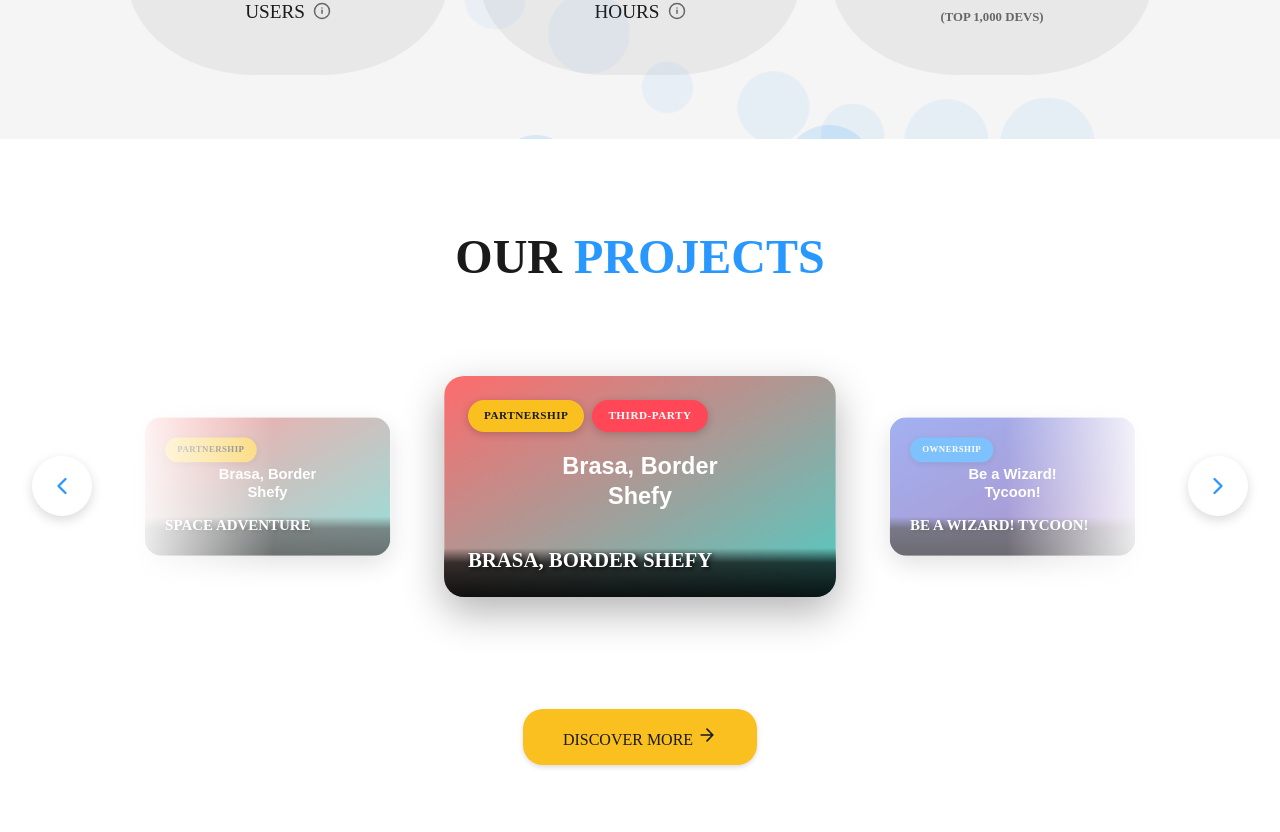
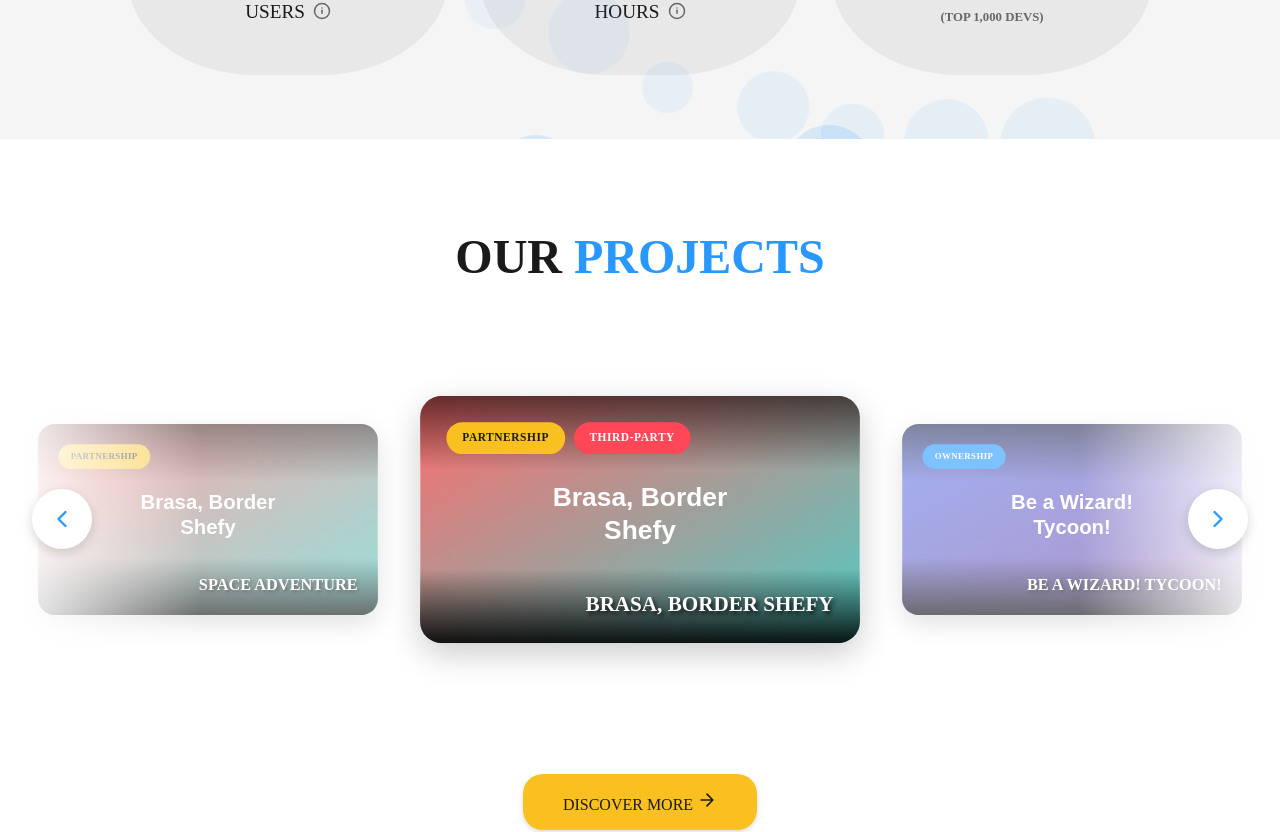
Before and after one commit to Smiling-Axolotl/smiling-axolotl.github.io, a Vue app in the folder smiling-axolotl/: page / in a window 1280 px wide. Shown: the part 1713-2545 px from the top of the page. Built offline with nearby package versions, Linux system fonts and the light colour scheme; a web font is replaced by a local one.

Commit message:
Added animations

```diff
--- a/smiling-axolotl/src/components/ProjectsSection.vue
+++ b/smiling-axolotl/src/components/ProjectsSection.vue
@@ -23,15 +23,16 @@
         <div class="carousel-track-container">
           <div
             class="carousel-track"
+            :style="trackStyle"
             :class="{ 'animating': isAnimating }"
           >
             <div
-              v-for="(project, index) in visibleProjects"
-              :key="`${project.title}-${index}`"
+              v-for="(project, index) in displayProjects"
+              :key="`${index}-${project.title}`"
               class="project-card"
               :class="{
-                'center': index === 1,
-                'side': index !== 1
+                'center': isCenterCard(index),
+                'side': !isCenterCard(index)
               }"
             >
               <div class="project-image-container">
@@ -98,10 +99,12 @@ export default {
   },
   data() {
     return {
-      currentIndex: 0,
+      currentSlide: 0,
       isAnimating: false,
-      slideDirection: '',
-      allProjects: [
+      transitionEnabled: true,
+      cardWidth: 400,
+      cardGap: 32,
+      projects: [
         {
           title: 'Brasa, Border Shefy',
           image: new URL('../assets/projects/project1.svg', import.meta.url).href,
@@ -130,43 +133,94 @@ export default {
       ]
     }
   },
+  mounted() {
+    // Start at the first real slide (after clones)
+    this.currentSlide = this.projects.length;
+    this.updateCardDimensions();
+    window.addEventListener('resize', this.updateCardDimensions);
+  },
+  beforeUnmount() {
+    window.removeEventListener('resize', this.updateCardDimensions);
+  },
   computed: {
-    visibleProjects() {
-      const total = this.allProjects.length;
-      const prev = (this.currentIndex - 1 + total) % total;
-      const curr = this.currentIndex;
-      const next = (this.currentIndex + 1) % total;
+    displayProjects() {
+      // Clone projects at start and end for infinite loop
+      return [...this.projects, ...this.projects, ...this.projects];
+    },
+    trackStyle() {
+      // Calculate the offset to keep the current card centered
+      const offset = this.currentSlide * (this.cardWidth + this.cardGap);
 
-      return [
-        this.allProjects[prev],
-        this.allProjects[curr],
-        this.allProjects[next]
-      ];
+      return {
+        transform: `translateX(calc(-${offset}px - ${this.cardWidth / 2}px))`,
+        transition: this.transitionEnabled ? 'transform 0.6s cubic-bezier(0.68, -0.55, 0.27, 1.55)' : 'none'
+      }
+    },
+    totalProjects() {
+      return this.projects.length;
     }
   },
   methods: {
+    updateCardDimensions() {
+      const width = window.innerWidth;
+      if (width <= 480) {
+        this.cardWidth = 280;
+        this.cardGap = 16; // 1rem
+      } else if (width <= 768) {
+        this.cardWidth = 300;
+        this.cardGap = 24; // 1.5rem
+      } else if (width <= 1024) {
+        this.cardWidth = 350;
+        this.cardGap = 32; // 2rem
+      } else {
+        this.cardWidth = 400;
+        this.cardGap = 32; // 2rem
+      }
+    },
+    isCenterCard(index) {
+      // The center card is the one at currentSlide
+      return index === this.currentSlide;
+    },
     nextSlide() {
       if (this.isAnimating) return;
       this.isAnimating = true;
-      this.slideDirection = 'next';
+      this.transitionEnabled = true;
 
-      this.currentIndex = (this.currentIndex + 1) % this.allProjects.length;
+      this.currentSlide++;
 
       setTimeout(() => {
+        // If we've reached the end of the second set, jump to the start of the first set
+        if (this.currentSlide >= this.totalProjects * 2) {
+          this.transitionEnabled = false;
+          this.currentSlide = this.totalProjects;
+
+          // Re-enable transitions after a brief delay
+          setTimeout(() => {
+            this.transitionEnabled = true;
+          }, 50);
+        }
         this.isAnimating = false;
-        this.slideDirection = '';
       }, 600);
     },
     prevSlide() {
       if (this.isAnimating) return;
       this.isAnimating = true;
-      this.slideDirection = 'prev';
+      this.transitionEnabled = true;
 
-      this.currentIndex = (this.currentIndex - 1 + this.allProjects.length) % this.allProjects.length;
+      this.currentSlide--;
 
       setTimeout(() => {
+        // If we've reached the start of the first set, jump to the end of the second set
+        if (this.currentSlide < this.totalProjects) {
+          this.transitionEnabled = false;
+          this.currentSlide = this.totalProjects * 2 - 1;
+
+          // Re-enable transitions after a brief delay
+          setTimeout(() => {
+            this.transitionEnabled = true;
+          }, 50);
+        }
         this.isAnimating = false;
-        this.slideDirection = '';
       }, 600);
     },
     discoverMore() {
@@ -177,11 +231,37 @@ export default {
 </script>
 
 <style scoped>
+:root {
+  --project-card-width: 400px;
+  --project-card-gap: 2rem;
+}
+
 .projects-section {
   background: white;
   padding: 5rem 0;
   position: relative;
   overflow: hidden;
+}
+
+.projects-section::before,
+.projects-section::after {
+  content: '';
+  position: absolute;
+  top: 0;
+  bottom: 0;
+  width: 200px;
+  z-index: 5;
+  pointer-events: none;
+}
+
+.projects-section::before {
+  left: 0;
+  background: linear-gradient(to right, white 0%, transparent 100%);
+}
+
+.projects-section::after {
+  right: 0;
+  background: linear-gradient(to left, white 0%, transparent 100%);
 }
 
 .projects-container {
@@ -218,53 +298,41 @@ export default {
   padding: 2rem 0;
   position: relative;
   display: flex;
+  align-items: center;
   justify-content: center;
-  align-items: center;
+  height: 350px;
 }
 
 .carousel-track {
   display: flex;
-  gap: 2rem;
+  gap: var(--project-card-gap, 2rem);
   align-items: center;
-  justify-content: center;
-  width: 100%;
-  position: relative;
-}
-
-.carousel-track.animating .project-card {
-  transition: all 0.6s cubic-bezier(0.68, -0.55, 0.27, 1.55);
+  position: absolute;
+  left: 50%;
 }
 
 .project-card {
+  width: var(--project-card-width, 400px);
   flex-shrink: 0;
   cursor: pointer;
-  transition: all 0.4s ease;
-  position: relative;
+  transition: all 0.4s cubic-bezier(0.4, 0, 0.2, 1);
+  transform: scale(0.85);
+  opacity: 0.6;
+}
+
+.project-card.center {
+  transform: scale(1.1);
+  opacity: 1;
+  z-index: 10;
 }
 
 .project-card.side {
-  width: 28%;
+  transform: scale(0.85);
   opacity: 0.6;
-  transform: scale(0.85);
-}
-
-.project-card.center {
-  width: 38%;
-  opacity: 1;
-  transform: scale(1);
-  z-index: 10;
 }
 
 .project-card:hover {
   opacity: 1;
-}
-
-.project-card.center:hover {
-  transform: scale(1.03);
-}
-
-.project-card.side:hover {
-  transform: scale(0.88);
 }
 
 .project-image-container {
@@ -274,10 +342,6 @@ export default {
   border-radius: 20px;
   overflow: hidden;
   box-shadow: 0 10px 30px rgba(0, 0, 0, 0.2);
-}
-
-.project-card.center .project-image-container {
-  box-shadow: 0 15px 40px rgba(0, 0, 0, 0.3);
 }
 
 .project-image {
@@ -298,6 +362,7 @@ export default {
   right: 0;
   bottom: 0;
   padding: 1.5rem;
+  background: linear-gradient(to bottom, rgba(0, 0, 0, 0.6) 0%, rgba(0, 0, 0, 0) 30%, rgba(0, 0, 0, 0) 70%, rgba(0, 0, 0, 0.9) 100%);
   display: flex;
   flex-direction: column;
   justify-content: space-between;
@@ -318,12 +383,6 @@ export default {
   text-transform: uppercase;
   font-weight: bold;
   letter-spacing: 0.5px;
-  box-shadow: 0 2px 8px rgba(0, 0, 0, 0.2);
-}
-
-.project-card.center .project-badge {
-  font-size: 0.7rem;
-  padding: 0.45rem 1rem;
 }
 
 /* Badge color variants */
@@ -349,42 +408,19 @@ export default {
 
 .project-title {
   font-family: 'Dela Gothic One', cursive;
-  font-size: 1.1rem;
+  font-size: 1.2rem;
   color: white;
   text-transform: uppercase;
   text-align: left;
   line-height: 1.2;
   text-shadow: 2px 2px 4px rgba(0, 0, 0, 0.8);
   margin: 0;
-  padding: 1.5rem;
-  padding-top: 0;
-  background: linear-gradient(to top, rgba(0, 0, 0, 0.9) 0%, rgba(0, 0, 0, 0.7) 70%, transparent 100%);
-  margin: -1.5rem;
-  margin-top: auto;
+  align-self: flex-end;
 }
 
-.project-card.center .project-title {
-  font-size: 1.3rem;
-}
-
-/* Gradient overlays for edge cards */
+/* Gradient overlays for edge cards - now handled by ::before and ::after on section */
 .carousel-gradient {
-  position: absolute;
-  top: 0;
-  bottom: 0;
-  width: 150px;
-  pointer-events: none;
-  z-index: 15;
-}
-
-.carousel-gradient-left {
-  left: 0;
-  background: linear-gradient(to right, white 0%, transparent 100%);
-}
-
-.carousel-gradient-right {
-  right: 0;
-  background: linear-gradient(to left, white 0%, transparent 100%);
+  display: none;
 }
 
 .carousel-nav {
@@ -440,31 +476,27 @@ export default {
 
 /* Mobile responsive */
 @media (max-width: 1024px) {
-  .project-card.side {
-    width: 26%;
+  :root {
+    --project-card-width: 350px;
   }
 
   .project-card.center {
-    width: 42%;
-  }
-
-  .carousel-gradient {
-    width: 100px;
+    transform: scale(1.08);
   }
 }
 
 @media (max-width: 768px) {
+  :root {
+    --project-card-width: 300px;
+    --project-card-gap: 1.5rem;
+  }
+
   .projects-title {
     font-size: 2rem;
   }
 
-  .project-card.side {
-    display: none;
-  }
-
   .project-card.center {
-    width: 90%;
-    transform: scale(1);
+    transform: scale(1.05);
   }
 
   .carousel-nav {
@@ -481,10 +513,6 @@ export default {
     gap: 1rem;
   }
 
-  .carousel-gradient {
-    display: none;
-  }
-
   .project-title {
     font-size: 1rem;
   }
@@ -493,18 +521,14 @@ export default {
     font-size: 0.6rem;
     padding: 0.3rem 0.7rem;
   }
-
-  .project-card.center .project-badge {
-    font-size: 0.6rem;
-    padding: 0.3rem 0.7rem;
-  }
-
-  .project-card.center .project-title {
-    font-size: 1rem;
-  }
 }
 
 @media (max-width: 480px) {
+  :root {
+    --project-card-width: 280px;
+    --project-card-gap: 1rem;
+  }
+
   .projects-section {
     padding: 3rem 0;
   }
@@ -513,16 +537,13 @@ export default {
     padding: 0 1rem;
   }
 
-  .project-card.center {
-    width: 100%;
-  }
-
   .project-content {
     padding: 1rem;
   }
 
-  .project-title {
-    padding: 1rem;
+  .carousel-nav {
+    width: 45px;
+    height: 45px;
   }
 }
 </style>
```
